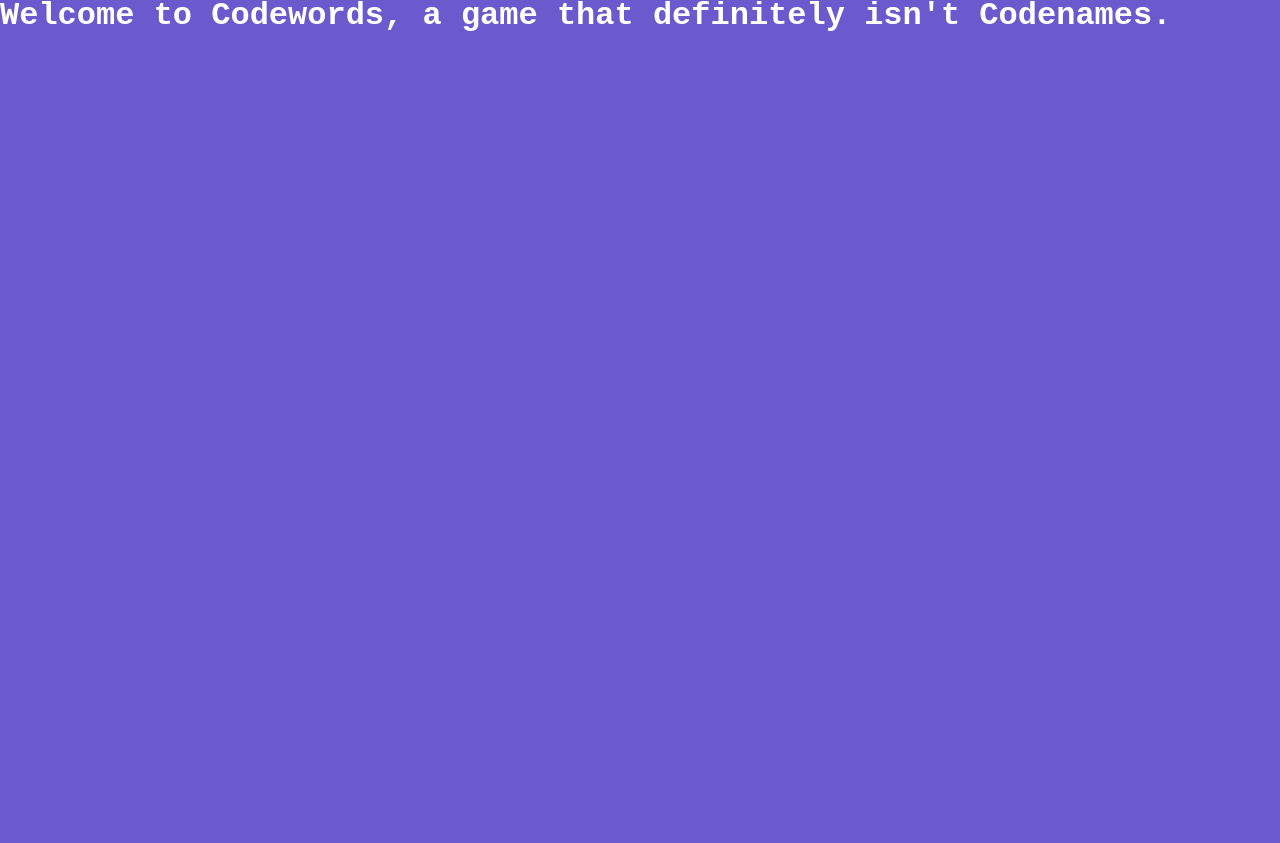
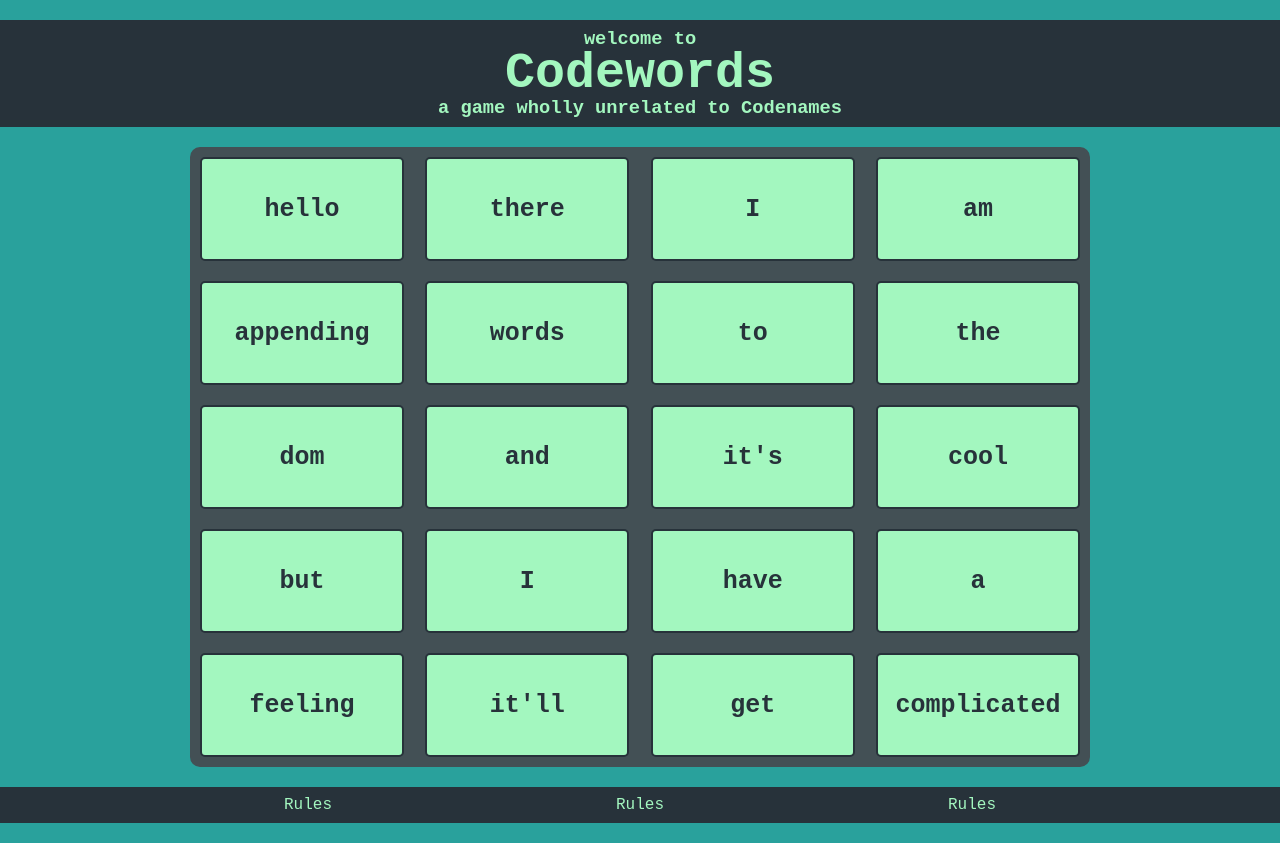
Before and after one commit to rerueter/codewords-clone, a website: page views/landing.html in a window 1280 px wide. Before the commit the page ends 800 px from the top, so only its background shows below. Drawn offline with Linux system fonts and the light colour scheme.

Commit message:
starts hashing out game logic

```diff
--- a/public/scripts/main.js
+++ b/public/scripts/main.js
@@ -0,0 +1,54 @@
+console.log("main.js");
+
+const state = {
+  cards: [],
+  turn: "",
+};
+
+const gameBoard = document.getElementById("gameboard");
+
+const words = [
+  "hello",
+  "there",
+  "I",
+  "am",
+  "appending",
+  "words",
+  "to",
+  "the",
+  "dom",
+  "and",
+  "it's",
+  "cool",
+  "but",
+  "I",
+  "have",
+  "a",
+  "feeling",
+  "it'll",
+  "get",
+  "complicated",
+];
+
+const populate = (input) => {
+  for (let i = 0; i < input.length; i++) {
+    const card = document.createElement("div");
+    card.classList.add("card");
+    card.innerHTML = `<h4 id='${input[i]}'>${input[i]}</h4>`;
+    gameBoard.appendChild(card);
+    state.cards.push(card);
+  }
+  console.log(state.cards);
+};
+
+populate(words);
+
+const revealer = (event) => {
+  console.log(event.target);
+  if (event.target.classList.contains("card")) {
+    event.target.classList.toggle("selected");
+  }
+};
+// state.cards[0].classList.toggle("selected");
+
+gameBoard.addEventListener("click", revealer);
--- a/public/styles/main.css
+++ b/public/styles/main.css
@@ -1,3 +1,10 @@
+:root {
+  --dk: #27323a;
+  --ldk: #435055;
+  --lldk: #29a19c;
+  --lt: #a3f7bf;
+}
+
 * {
   padding: 0;
   margin: 0;
@@ -5,6 +12,54 @@
 }
 body {
   font-family: "Courier New", Courier, monospace;
-  background-color: slateblue;
-  color: white;
+  background-color: var(--lldk);
+  color: var(--lt);
 }
+
+header {
+  background-color: var(--dk);
+  text-align: center;
+  margin: 20px auto;
+  padding: 10px 0px;
+}
+header h1 {
+  font-size: 50px;
+}
+footer {
+  background-color: var(--dk);
+  display: flex;
+  justify-content: space-evenly;
+  margin: 20px auto;
+  padding: 10px 0px;
+}
+footer a {
+  color: var(--lt);
+  text-decoration: none;
+}
+.card {
+  height: 100px;
+  width: 200px;
+  margin: 10px;
+  border: 2px solid var(--dk);
+  border-radius: 5px;
+  color: var(--dk);
+  font-size: 25px;
+  background-color: var(--lt);
+  display: flex;
+  align-items: center;
+  justify-content: center;
+}
+
+.selected {
+  background-color: red;
+}
+
+#gameboard {
+  max-width: 900px;
+  margin: 0 auto;
+  border-radius: 10px;
+  display: flex;
+  flex-wrap: wrap;
+  justify-content: space-between;
+  background-color: var(--ldk);
+}
--- a/views/landing.html
+++ b/views/landing.html
@@ -3,11 +3,25 @@
 <head>
 	<meta charset="UTF-8">
 	<meta name="viewport" content="width=device-width, initial-scale=1.0">
+	<!-- Internal JS -->
+	<script defer src="/scripts/main.js"></script>
 	<!-- Internal CSS -->
 	<link type="text/css" rel="stylesheet" href="/styles/main.css">
 	<title>Codewords</title>
 </head>
 <body>
-	<h1>Welcome to Codewords, a game that definitely isn't Codenames.</h1>
+	<header>
+		<h3>welcome to</h3>
+		<h1>Codewords</h1>
+		<h3>a game wholly unrelated to Codenames</h3>
+	</header>
+
+	<section id="gameboard"></section>
+	<footer>
+		<a href="#">Rules</a>
+		<a href="#">Rules</a>
+		<a href="#">Rules</a>
+
+	</footer>
 </body>
 </html>
```
